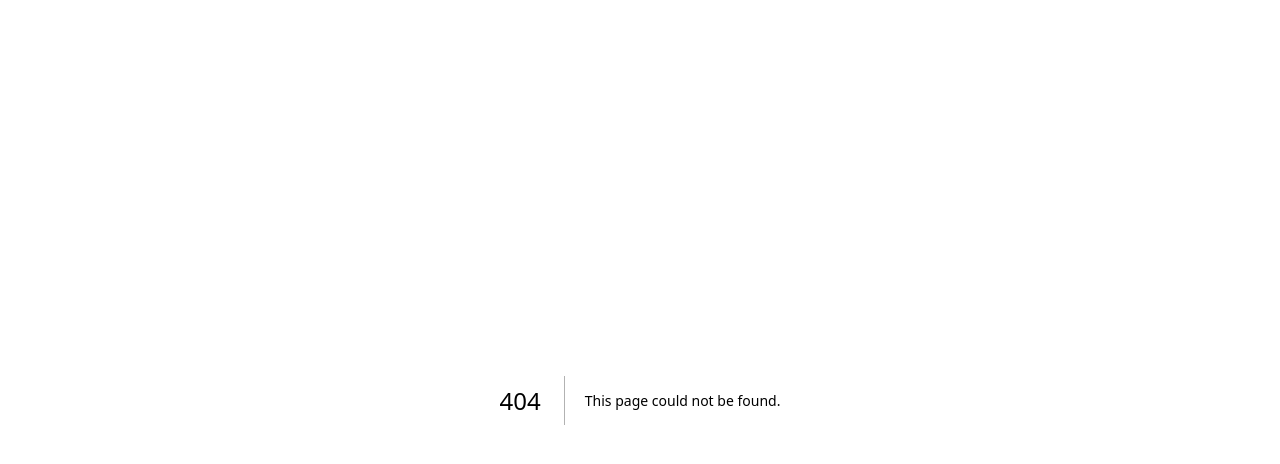
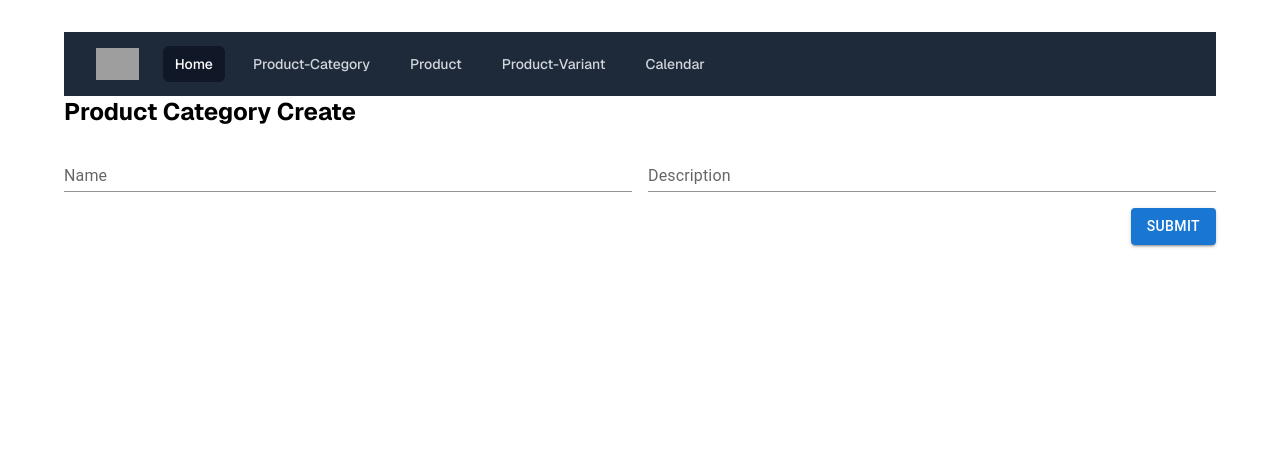
Before and after one commit to HendraSatria/fe-nextjs-25, a Next.js app: page /product-category/create in a window 1280 px wide. Before the commit this address had no page. Shown: the top 464 px of the page. Built offline with nearby package versions, Linux system fonts and the light colour scheme; grey boxes are pictures that could not be loaded.

Commit message:
feat: Add product category listing and creation pages, along with a new UI Button component.

```diff
--- /dev/null
+++ b/app/product-category/create/page.tsx
@@ -0,0 +1,29 @@
+'use client';
+
+import Layout from '@/components/ui/Layout';
+import { Button, TextField } from '@mui/material';
+import React from 'react';
+
+export default function ProductCategoryCreate() {
+  return (
+    <Layout>
+      <h1 className="text-black text-2xl font-bold">Product Category Create</h1>
+      <form action="" className="w-full">
+        <div className="grid grid-cols-1 md:grid-cols-2 gap-4 my-4">
+          <TextField name="name" id="name" label="Name" variant="standard" />
+          <TextField
+            name="description"
+            id="description"
+            label="Description"
+            variant="standard"
+          />
+        </div>
+        <div className="flex justify-end">
+          <Button type="submit" variant="contained">
+            Submit
+          </Button>
+        </div>
+      </form>
+    </Layout>
+  );
+}
--- a/app/product-category/page.tsx
+++ b/app/product-category/page.tsx
@@ -1,8 +1,10 @@
-'use client';
+"use client";
 import React, { useEffect } from "react";
+import Button from "@/components/ui/Button";
 import Layout from "@/components/ui/Layout";
 import { service } from "@/services/services";
 import { DataGrid ,GridColDef, GridRowsProp } from '@mui/x-data-grid';
+import Link from "next/link";
 
 
 
@@ -30,11 +32,19 @@ const columns: GridColDef[] = [
   }, []);
 
 
-  return <Layout><h1 className="font-bold text-black ">Product Category</h1>
-
-      <div style={{ height: 300, width: '100%' }}>
-      <DataGrid rows={rows} columns={columns} />
-    </div>
-  </Layout>;
-
+  return (
+    <Layout>
+      <div className="flex w-full justify-between items-center my-4">
+        <div className="flex items-center gap-2">
+          <h1 className="font-bold text-black">Product Category</h1>
+        </div>
+        <Link href="/product-category/create">
+        <Button variant="contained">TAMBAH DATA</Button>
+        </Link>
+      </div>
+      <div style={{ height: 400, width: '100%' }}>
+        <DataGrid rows={rows} columns={columns} />
+      </div>
+    </Layout>
+  );
 }
--- a/components/ui/Button.tsx
+++ b/components/ui/Button.tsx
@@ -1,9 +1,8 @@
-import React from 'react'
+'use client';
 
-function Button() {
-  return (
-    <div>Button</div>
-  )
+import React from 'react';
+import MuiButton, { ButtonProps } from '@mui/material/Button';
+
+export default function Button(props: ButtonProps) {
+  return <MuiButton {...props} />;
 }
-
-export default Button
```
